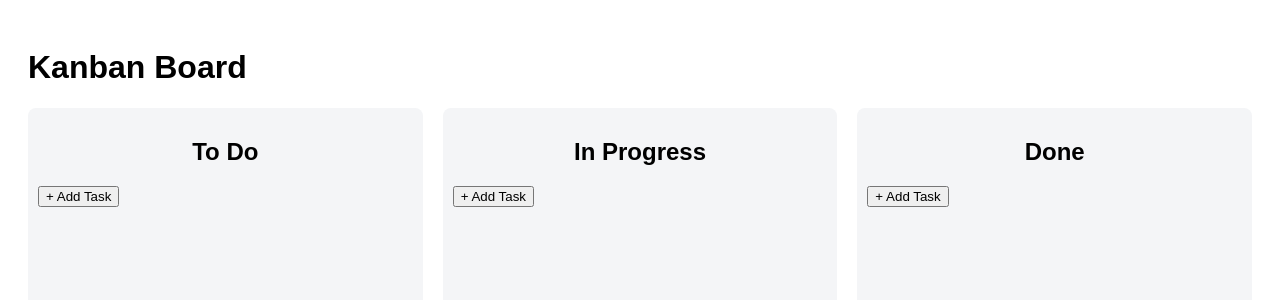
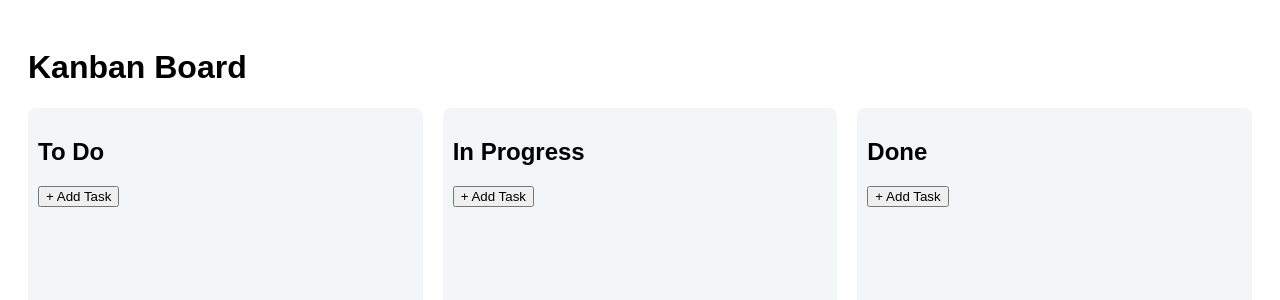
Before and after one commit to zypherson/kanban-board, a React (Vite) app: page / in a window 1280 px wide. Shown: the top 300 px of the page. Built offline with nearby package versions, Linux system fonts and the light colour scheme.

Commit message:
adjusted styling

```diff
--- a/src/index.css
+++ b/src/index.css
@@ -6,7 +6,6 @@
 .board {
   display: flex;
   gap: 20px;
-  margin-top: 20px;
 }
 
 .column {
@@ -17,6 +16,10 @@
   min-height: 300px;
 }
 
-.column h2 {
-  text-align: center;
+.task {
+  background: white;
+  padding: 10px;
+  margin-bottom: 10px;
+  border-radius: 6px;
+  cursor: grab;
 }
```
